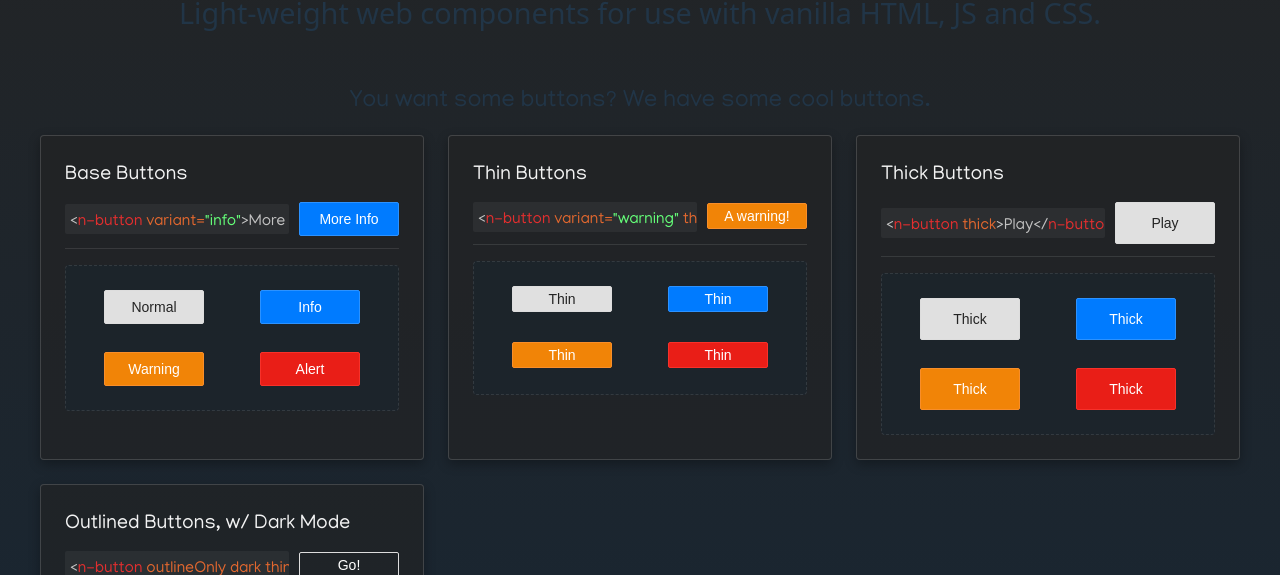
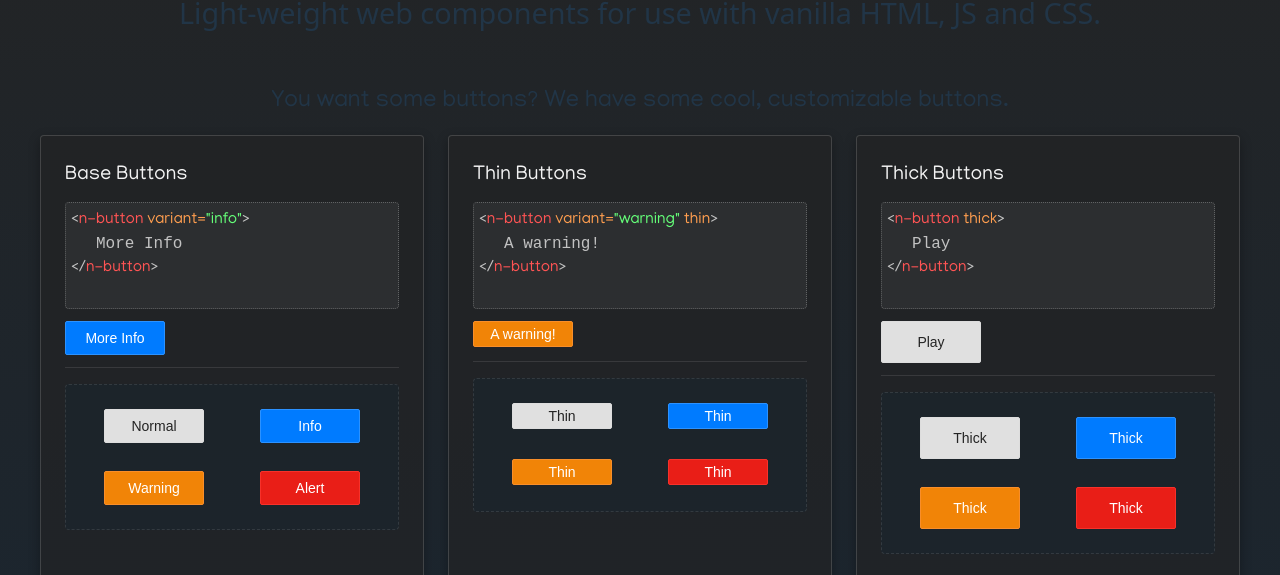
Before and after one commit to Trenoxxious/n-components, a website built with Vite: page n-components/index.html in a window 1280 px wide. Shown: the part 225-800 px from the top of the page. Built offline with nearby package versions, Linux system fonts and the light colour scheme; a web font is replaced by a local one.

```diff
--- a/n-components/index.html
+++ b/n-components/index.html
@@ -17,15 +17,13 @@
         </h1>
         <p>Light-weight web components for use with vanilla HTML, JS and CSS.</p>
     </header>
-    <p class="sec">You want some buttons? We have some cool buttons.</p>
+    <p class="sec">You want some buttons? We have some cool, customizable buttons.</p>
     <div class="components-grid">
         <div class="component-card">
             <div class="component-header">
                 <h3>Base Buttons</h3>
-                <div class="w-full" style="display: flex; flex-direction: row; justify-content: center; align-items: center; gap: 10px;">
-                    <div class="code w-full">&lt;<span class="html-red">n-button</span>&nbsp;<span class="html-orange">variant=</span><span class="html-green">"info"</span>&gt;More Info&lt;/<span class="html-red">n-button</span>&gt;</div>
-                    <n-button variant="info">More Info</n-button>
-                </div>
+                <div class="code w-full">&lt;<span class="html-red">n-button</span>&nbsp;<span class="html-orange">variant=</span><span class="html-green">"info"</span>&gt;<pre>More Info</pre>&lt;/<span class="html-red">n-button</span>&gt;</div>
+                <n-button variant="info">More Info</n-button>
             </div>
             <div class="button-grid">
                 <n-button variant="normal">Normal</n-button>
@@ -37,10 +35,8 @@
         <div class="component-card">
             <div class="component-header">
                 <h3>Thin Buttons</h3>
-                <div class="w-full" style="display: flex; flex-direction: row; justify-content: center; align-items: center; gap: 10px;">
-                    <div class="code w-full">&lt;<span class="html-red">n-button</span>&nbsp;<span class="html-orange">variant=</span><span class="html-green">"warning"</span>&nbsp;<span class="html-orange">thin</span>&gt;A warning!&lt;/<span class="html-red">n-button</span>&gt;</div>
-                    <n-button variant="warning" thin>A warning!</n-button>
-                </div>
+                <div class="code w-full">&lt;<span class="html-red">n-button</span>&nbsp;<span class="html-orange">variant=</span><span class="html-green">"warning"</span>&nbsp;<span class="html-orange">thin</span>&gt;<pre>A warning!</pre>&lt;/<span class="html-red">n-button</span>&gt;</div>
+                <n-button variant="warning" thin>A warning!</n-button>
             </div>
             <div class="button-grid">
                 <n-button variant="normal" thin>Thin</n-button>
@@ -52,10 +48,8 @@
         <div class="component-card">
             <div class="component-header">
                 <h3>Thick Buttons</h3>
-                <div class="w-full" style="display: flex; flex-direction: row; justify-content: center; align-items: center; gap: 10px;">
-                    <div class="code w-full">&lt;<span class="html-red">n-button</span>&nbsp;<span class="html-orange">thick</span>&gt;Play&lt;/<span class="html-red">n-button</span>&gt;</div>
-                    <n-button thick>Play</n-button>
-                </div>
+                <div class="code w-full">&lt;<span class="html-red">n-button</span>&nbsp;<span class="html-orange">thick</span>&gt;<pre>Play</pre>&lt;/<span class="html-red">n-button</span>&gt;</div>
+                <n-button thick>Play</n-button>
             </div>
             <div class="button-grid">
                 <n-button variant="normal" thick>Thick</n-button>
@@ -67,10 +61,8 @@
         <div class="component-card">
             <div class="component-header">
                 <h3>Outlined Buttons, w/ Dark Mode</h3>
-                <div class="w-full" style="display: flex; flex-direction: row; justify-content: center; align-items: center; gap: 10px;">
-                    <div class="code w-full">&lt;<span class="html-red">n-button</span>&nbsp;<span class="html-orange">outlineOnly dark thin</span>&gt;Go!&lt;/<span class="html-red">n-button</span>&gt;</div>
-                    <n-button outlineOnly dark thin>Go!</n-button>
-                </div>
+                <div class="code w-full">&lt;<span class="html-red">n-button</span>&nbsp;<span class="html-orange">outlineOnly dark thin</span>&gt;<pre>Go!</pre>&lt;/<span class="html-red">n-button</span>&gt;</div>
+                <n-button outlineOnly dark thin>Go!</n-button>
             </div>
             <div class="button-grid">
                 <n-button variant="normal" outlineOnly dark>Outlined</n-button>
--- a/n-components/src/index.css
+++ b/n-components/src/index.css
@@ -122,17 +122,24 @@
 
 .code {
     text-wrap: nowrap;
+    text-align: left;
     overflow-x: auto;
-    display: inline flex;
+    display: inline;
     justify-content: flex-start;
     align-items: center;
     padding: 5px 5px 0 5px;
     background: rgba(255, 255, 255, 0.05);
-    border-radius: 2px;
+    border-radius: 4px;
     font-size: 1rem;
-    height: 25px;
+    height: 100px;
     color: rgba(194, 194, 194, 1);
     font-weight: 500;
+    border: 1px dotted rgba(255, 255, 255, 0.25);
+}
+
+pre {
+    text-align: left;
+    margin-left: 25px;
 }
 
 .code span {
@@ -140,11 +147,11 @@
 }
 
 .html-red {
-    color: rgba(226, 47, 47, 1);
+    color: rgba(255, 84, 84, 1);
 }
 
 .html-orange {
-    color: rgba(226, 104, 47, 1);
+    color: rgba(255, 158, 79, 1);
 }
 
 .html-green {
--- /dev/null
+++ b/n-components/vite.config.ts
@@ -0,0 +1,12 @@
+import { defineConfig } from 'vite';
+
+export default defineConfig({
+    build: {
+        lib: {
+            entry: './src/index.ts',
+            name: 'nComponents',
+            formats: ['umd', 'es']
+        },
+        outDir: 'dist'
+    }
+});
```
Also changed, not shown: n-components/package.json (+9 -4 lines), 1 other file.
